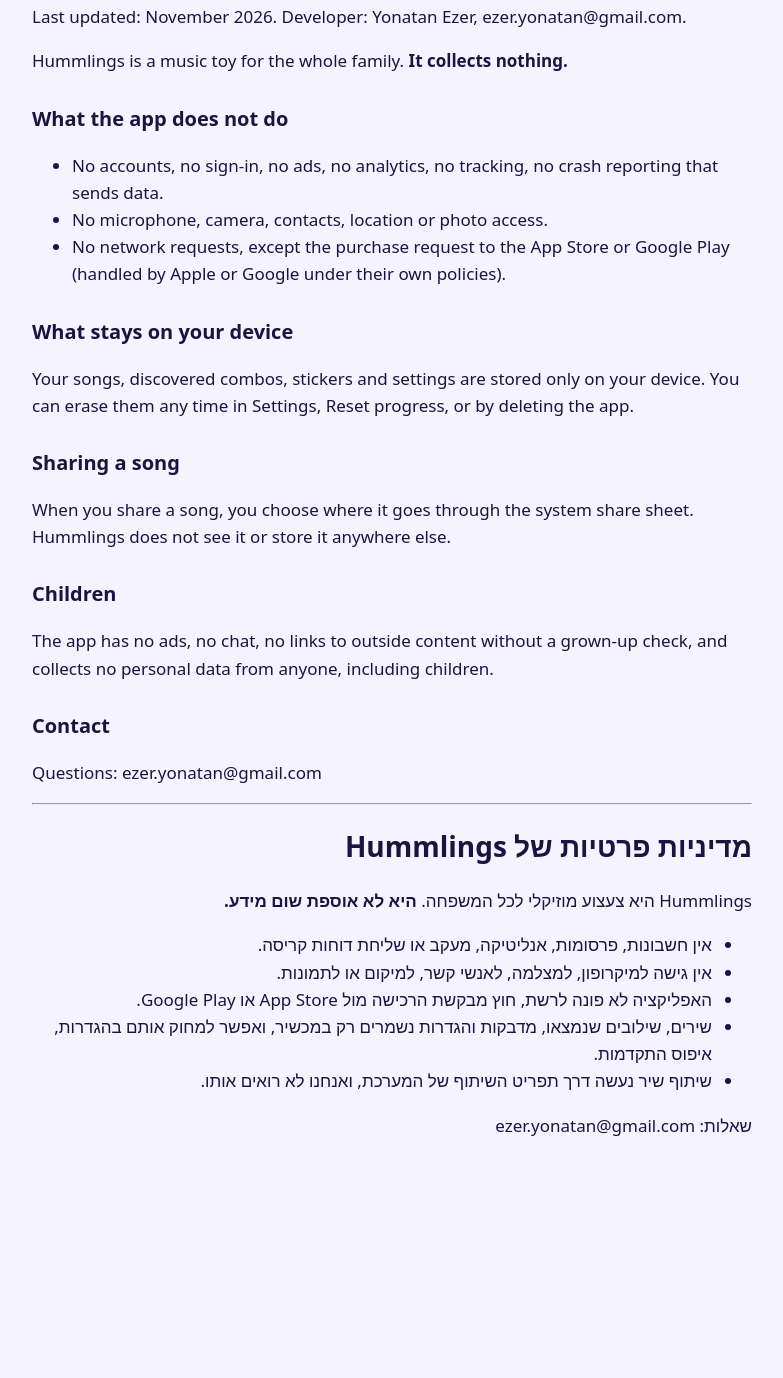
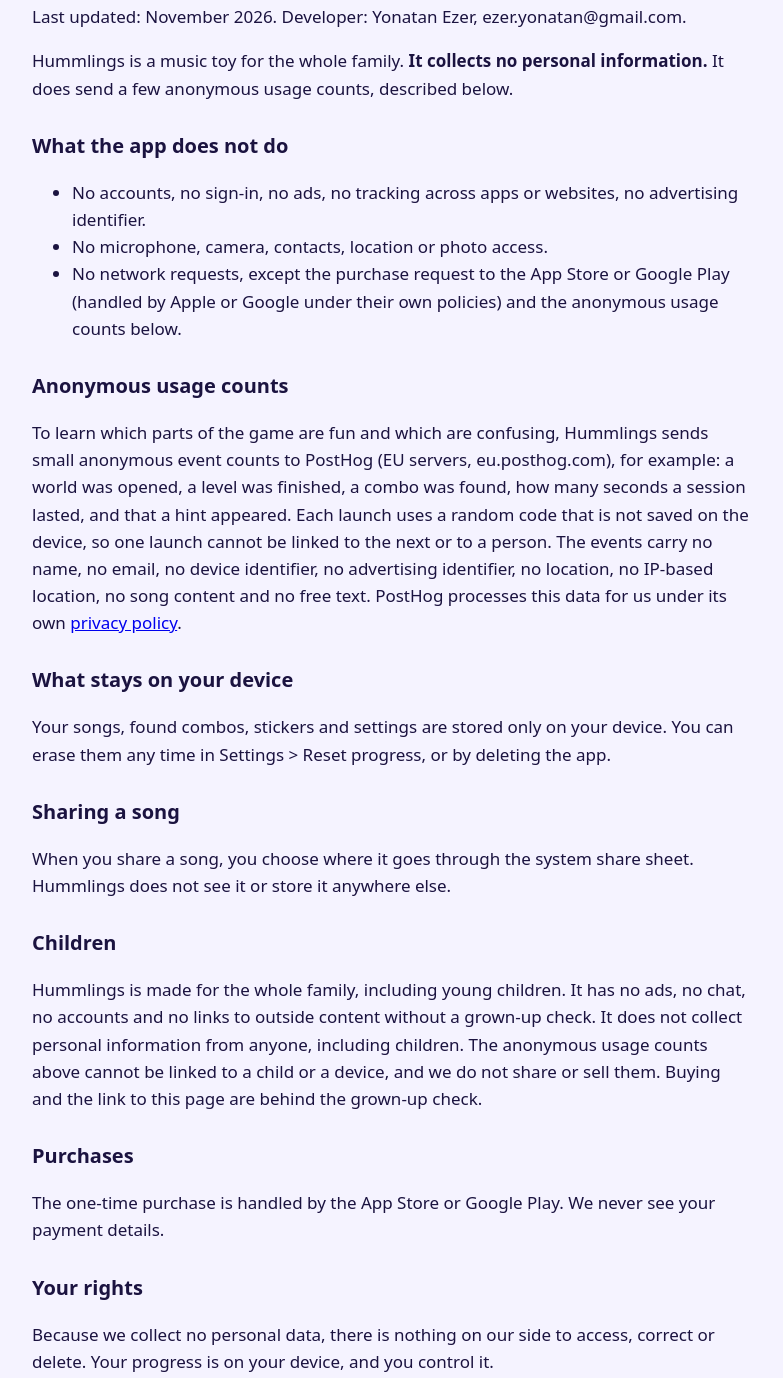
Before and after one commit to yonatanezer/app-pages, a plain HTML site: page hummlings/privacy.html in a window 1280 px wide. Shown: the part 103-1481 px from the top of the page, without its empty margins (248-1031 px from the left). Before the commit the page ends 1283 px from the top, so only its background shows below. Drawn offline with Linux system fonts and the light colour scheme.

Commit message:
Hummlings privacy: describe anonymous usage counts (PostHog EU) (#2)
Co-authored-by: Claude Sonnet 5.5 <noreply@anthropic.com>

```diff
--- a/hummlings/privacy.html
+++ b/hummlings/privacy.html
@@ -4,32 +4,41 @@
 <body>
 <h1>Hummlings Privacy Policy</h1>
 <p>Last updated: November 2026. Developer: Yonatan Ezer, ezer.yonatan@gmail.com.</p>
-<p>Hummlings is a music toy for the whole family. <strong>It collects nothing.</strong></p>
+<p>Hummlings is a music toy for the whole family. <strong>It collects no personal information.</strong> It does send a few anonymous usage counts, described below.</p>
 <h2>What the app does not do</h2>
 <ul>
-<li>No accounts, no sign-in, no ads, no analytics, no tracking, no crash reporting that sends data.</li>
+<li>No accounts, no sign-in, no ads, no tracking across apps or websites, no advertising identifier.</li>
 <li>No microphone, camera, contacts, location or photo access.</li>
-<li>No network requests, except the purchase request to the App Store or Google Play (handled by Apple or Google under their own policies).</li>
+<li>No network requests, except the purchase request to the App Store or Google Play (handled by Apple or Google under their own policies) and the anonymous usage counts below.</li>
 </ul>
+<h2>Anonymous usage counts</h2>
+<p>To learn which parts of the game are fun and which are confusing, Hummlings sends small anonymous event counts to PostHog (EU servers, eu.posthog.com), for example: a world was opened, a level was finished, a combo was found, how many seconds a session lasted, and that a hint appeared. Each launch uses a random code that is not saved on the device, so one launch cannot be linked to the next or to a person. The events carry no name, no email, no device identifier, no advertising identifier, no location, no IP-based location, no song content and no free text. PostHog processes this data for us under its own <a href="https://posthog.com/privacy">privacy policy</a>.</p>
 <h2>What stays on your device</h2>
-<p>Your songs, discovered combos, stickers and settings are stored only on your device. You can erase them any time in Settings, Reset progress, or by deleting the app.</p>
+<p>Your songs, found combos, stickers and settings are stored only on your device. You can erase them any time in Settings &gt; Reset progress, or by deleting the app.</p>
 <h2>Sharing a song</h2>
 <p>When you share a song, you choose where it goes through the system share sheet. Hummlings does not see it or store it anywhere else.</p>
 <h2>Children</h2>
-<p>The app has no ads, no chat, no links to outside content without a grown-up check, and collects no personal data from anyone, including children.</p>
+<p>Hummlings is made for the whole family, including young children. It has no ads, no chat, no accounts and no links to outside content without a grown-up check. It does not collect personal information from anyone, including children. The anonymous usage counts above cannot be linked to a child or a device, and we do not share or sell them. Buying and the link to this page are behind the grown-up check.</p>
+<h2>Purchases</h2>
+<p>The one-time purchase is handled by the App Store or Google Play. We never see your payment details.</p>
+<h2>Your rights</h2>
+<p>Because we collect no personal data, there is nothing on our side to access, correct or delete. Your progress is on your device, and you control it.</p>
 <h2>Contact</h2>
 <p>Questions: ezer.yonatan@gmail.com</p>
 <hr>
 <h1 lang="he" dir="rtl">מדיניות פרטיות של Hummlings</h1>
 <div lang="he" dir="rtl">
-<p>Hummlings היא צעצוע מוזיקלי לכל המשפחה. <strong>היא לא אוספת שום מידע.</strong></p>
+<p>Hummlings הוא צעצוע מוזיקלי לכל המשפחה. <strong>הוא לא אוסף מידע אישי.</strong> הוא כן שולח ספירות שימוש אנונימיות, כמתואר למטה.</p>
 <ul>
-<li>אין חשבונות, פרסומות, אנליטיקה, מעקב או שליחת דוחות קריסה.</li>
+<li>אין חשבונות, פרסומות, מעקב בין אפליקציות או אתרים, ואין מזהה פרסום.</li>
 <li>אין גישה למיקרופון, למצלמה, לאנשי קשר, למיקום או לתמונות.</li>
-<li>האפליקציה לא פונה לרשת, חוץ מבקשת הרכישה מול App Store או Google Play.</li>
-<li>שירים, שילובים שנמצאו, מדבקות והגדרות נשמרים רק במכשיר, ואפשר למחוק אותם בהגדרות, איפוס התקדמות.</li>
+<li>האפליקציה פונה לרשת רק לבקשת הרכישה מול App Store או Google Play, ולספירות השימוש האנונימיות שלהלן.</li>
+<li>ספירות שימוש אנונימיות: כדי להבין מה כיף ומה מבלבל, נשלחים אל PostHog (שרתים באירופה) אירועים קטנים, כמו שנפתח עולם, הושלם שלב, נמצא שילוב, כמה שניות נמשכה הפעלה והאם הופיע רמז. בכל הפעלה נבחר קוד אקראי שלא נשמר במכשיר, ולכן אי אפשר לקשר הפעלה אחת לאחרת או לאדם. האירועים לא כוללים שם, מייל, מזהה מכשיר, מזהה פרסום, מיקום, תוכן שירים או טקסט חופשי.</li>
+<li>שירים, שילובים שנמצאו, מדבקות והגדרות נשמרים רק במכשיר. אפשר למחוק אותם בהגדרות, ב"איפוס התקדמות", או במחיקת האפליקציה.</li>
 <li>שיתוף שיר נעשה דרך תפריט השיתוף של המערכת, ואנחנו לא רואים אותו.</li>
+<li>האפליקציה מיועדת גם לילדים. היא לא אוספת מהם מידע אישי, והספירות האנונימיות אינן ניתנות לקישור לילד או למכשיר. הרכישה והקישור למדיניות הפרטיות מוגנים בבדיקה למבוגרים.</li>
+<li>הרכישה החד־פעמית מטופלת על ידי App Store או Google Play, ואנחנו לא רואים את פרטי התשלום.</li>
 </ul>
-<p>שאלות: ezer.yonatan@gmail.com</p>
+<p>שאלות? ezer.yonatan@gmail.com</p>
 </div>
 </body></html>
```
